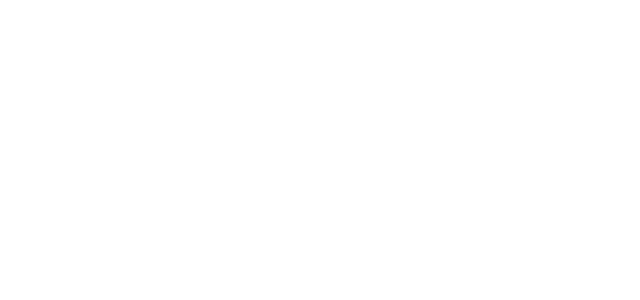
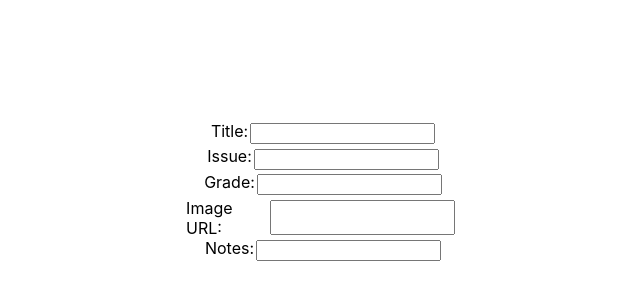
Before and after one commit to daniabee/Comic-Can, a React (Create React App) app: page /addComic in a window 1280 px wide. Before the commit this address had no page. Shown: the part 208-508 px from the top of the page, without its empty margins (318-958 px from the left). Built offline with nearby package versions, Linux system fonts and the light colour scheme.

Commit message:
Add css to form

```diff
--- a/src/components/App/App.js
+++ b/src/components/App/App.js
@@ -1,8 +1,8 @@
 import "./App.css";
 import Home from "../Home/Home";
 import NavBar from "../NavBar/NavBar";
+import Form from "../Form/Form";
 import { Route, Routes } from "react-router";
-import { NavLink } from "react-router-dom";
 
 function App() {
   return (
@@ -17,6 +17,7 @@
           </div>
         }
       />
+      <Route exact path="/addComic" element={<Form />} />
     </Routes>
   );
 }
--- a/src/components/Form/Form.css
+++ b/src/components/Form/Form.css
@@ -0,0 +1,15 @@
+.form {
+  display: flex;
+  flex-direction: column;
+  justify-content: center;
+  align-items: center;
+  height: 100vh;
+}
+
+label {
+  display: flex;
+}
+
+input {
+  margin: 1%;
+}
--- a/src/components/Form/Form.js
+++ b/src/components/Form/Form.js
@@ -0,0 +1,31 @@
+import React from "react";
+import "./Form.css";
+
+const Form = () => {
+  return (
+    <form className="form">
+      <label>
+        Title:
+        <input type="text" name="title" />
+      </label>
+      <label>
+        Issue:
+        <input type="text" name="issue" />
+      </label>
+      <label>
+        Grade:
+        <input type="text" name="grade" />
+      </label>
+      <label>
+        Image URL:
+        <input type="text" name="image" />
+      </label>
+      <label>
+        Notes:
+        <input type="text" name="notes" />
+      </label>
+    </form>
+  );
+};
+
+export default Form;
```
